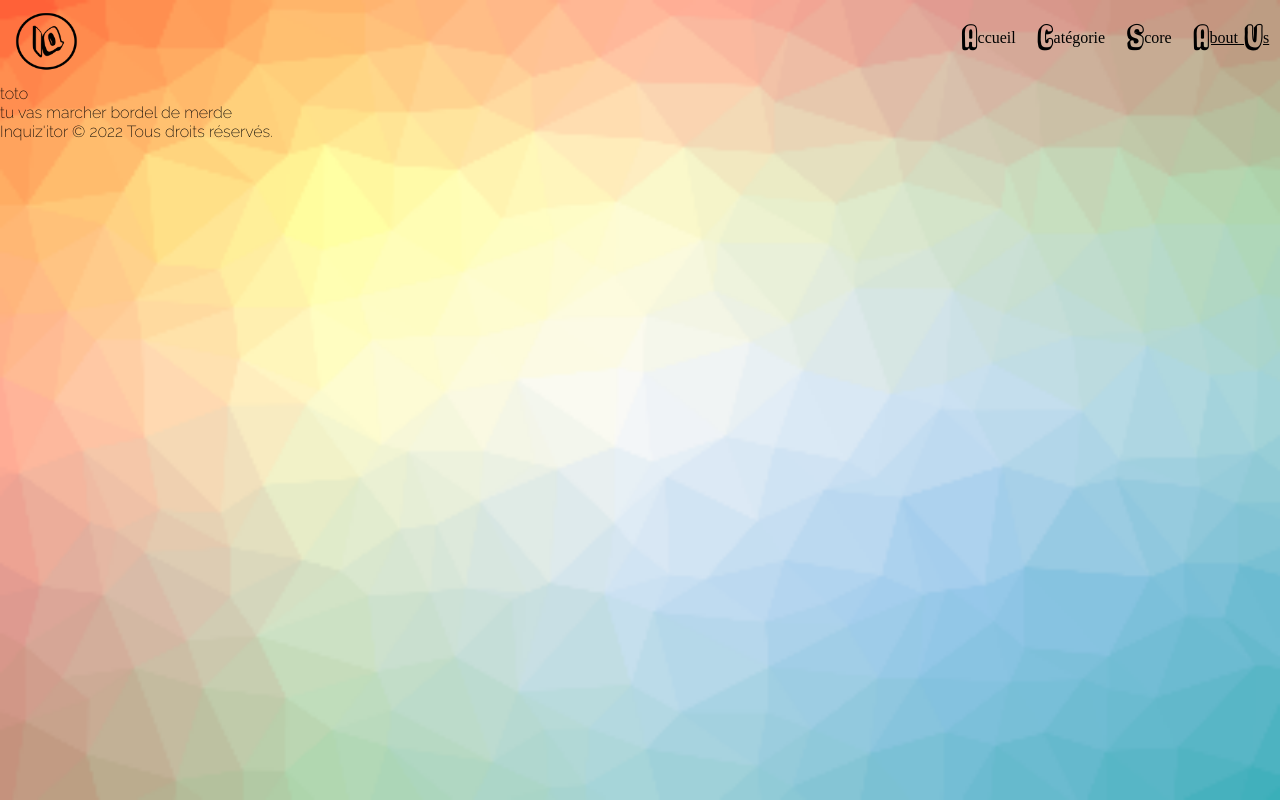
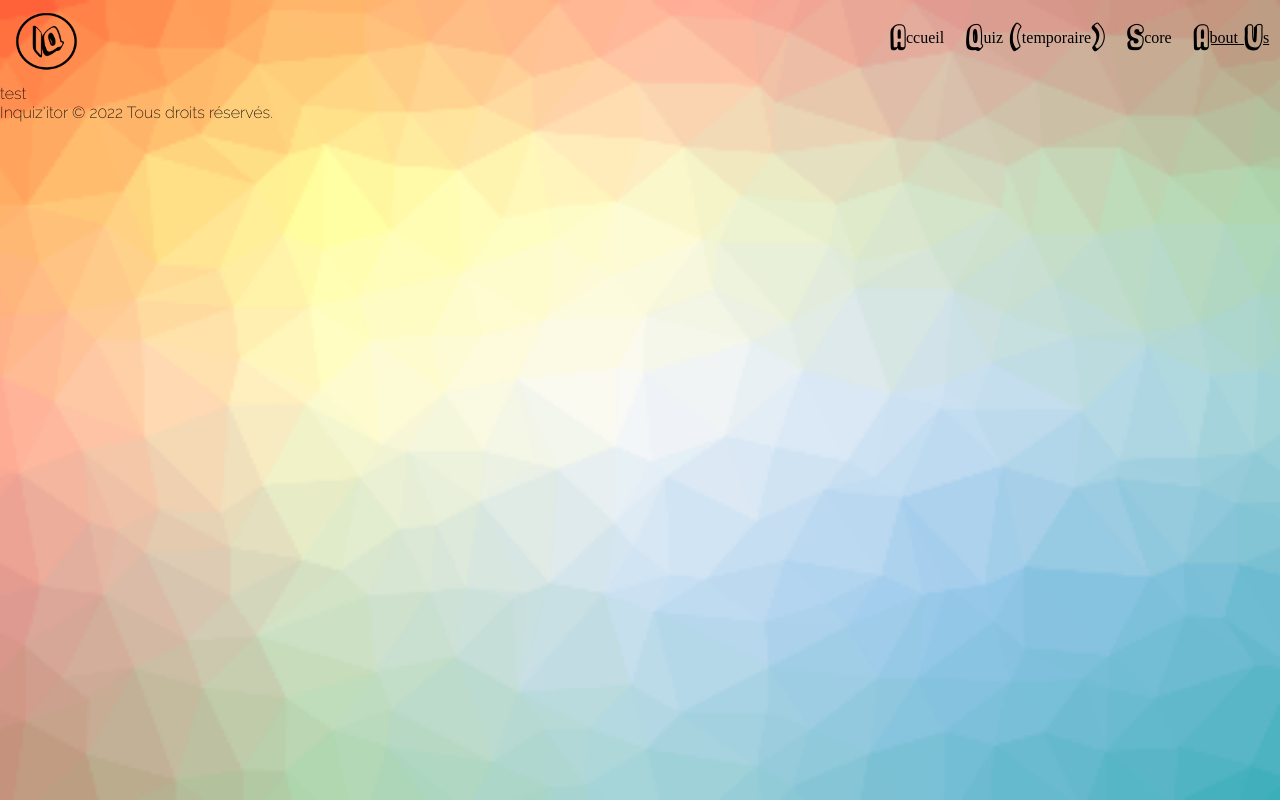
Before and after one commit to ComicScrip/lyon-react-mars22-p2g5, a React (Create React App) app: page /ContactPage in a window 1280 px wide. Built offline with nearby package versions, Linux system fonts and the light colour scheme.

Commit message:
fixing code after comments

```diff
--- a/src/components/ContactPage.jsx
+++ b/src/components/ContactPage.jsx
@@ -1,8 +1,7 @@
 export default function ContactPage() {
   return (
     <div>
-      <p>toto</p>
-      <p>tu vas marcher bordel de merde</p>
+      <p>test</p>
     </div>
   );
 }
--- a/src/components/Header.jsx
+++ b/src/components/Header.jsx
@@ -54,11 +54,11 @@ export default function Header() {
               <li className="navbar_item">
                 <img src={categorie} alt={categorie} className="logoMenu" />
                 <NavLink
-                  to="/SelectBar"
+                  to="/QuizAPI"
                   className="navbar_link"
                   style={getActiveLinkStyle}
                 >
-                  Catégorie
+                  Quiz (temporaire)
                 </NavLink>
               </li>
               <li className="navbar_item">
--- a/src/components/QuizAPI.jsx
+++ b/src/components/QuizAPI.jsx
@@ -1,7 +1,6 @@
 import axios from 'axios';
 import React, { useState } from 'react';
 import '../App.css';
-// import ProgressBar from './progress-bar';
 import '../styles/QuizPage.css';
 import he from 'he';
 import ResultDummy from './ResultDummy';
@@ -33,17 +32,6 @@ function QuizAPI() {
       setCurrentQuestionIndex((index) => index + 1);
     }
   };
-  //   const [timer, setTimer] = useState(20);
-  //   useEffect(() => {
-  //     let interval;
-  //     if (timer === 0) clearInterval(interval);
-  //     else {
-  //       interval = setInterval(() => {
-  //         setTimer((second) => second - 1);
-  //       }, 1000);
-  //     }
-  //     return () => clearInterval(interval);
-  //   }, [timer]);
   return (
     <>
       <button type="button" onClick={getQuestions}>
@@ -52,9 +40,9 @@ function QuizAPI() {
       {quizQuestions[0].question === '' ? (
         ''
       ) : (
-        <>
+        <div>
           {quizEnded ? (
-            <ResultDummy answer={answerChoice} questions={quizQuestions} />
+            <ResultDummy answers={answerChoice} questions={quizQuestions} />
           ) : (
             <div className={quizEnded ? 'hiddenQuiz' : 'quiz'}>
               <div className="question">
@@ -96,8 +84,7 @@ function QuizAPI() {
               </div>
             </div>
           )}
-          {/* <ProgressBar bgColor="#b31212" completed={timer} /> */}
-        </>
+        </div>
       )}
     </>
   );
--- a/src/components/ResultDummy.jsx
+++ b/src/components/ResultDummy.jsx
@@ -1,13 +1,15 @@
 import React from 'react';
 
-function ResultDummy({ answer, questions }) {
+function ResultDummy({ answers, questions }) {
   return (
     <div>
-      <div>Tu es con comme ton père et moche comme ta mère</div>;
       {questions.map((question) => (
-        <p>{question.question}</p>
+        <div>
+          <p>{question.question}</p>
+          <p>{question.correct_answer}</p>
+        </div>
       ))}
-      <div>{answer}</div>
+      <div>{answers}</div>
     </div>
   );
 }
--- a/src/components/SelectBar.jsx
+++ b/src/components/SelectBar.jsx
@@ -1,3 +1,3 @@
 export default function SelectPage() {
-  return <div>toto</div>;
+  return <div>test</div>;
 }
```
Also changed, not shown: src/components/Temporaire.jsx (added, +15 -0 lines).
